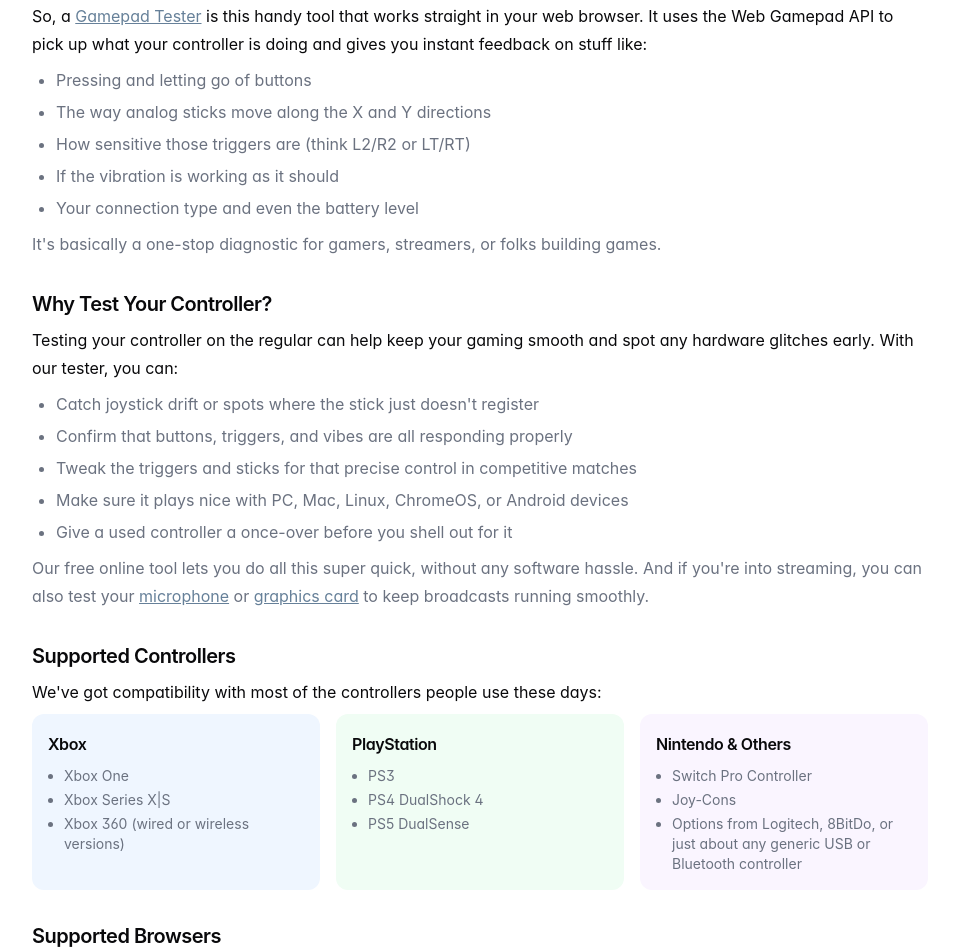
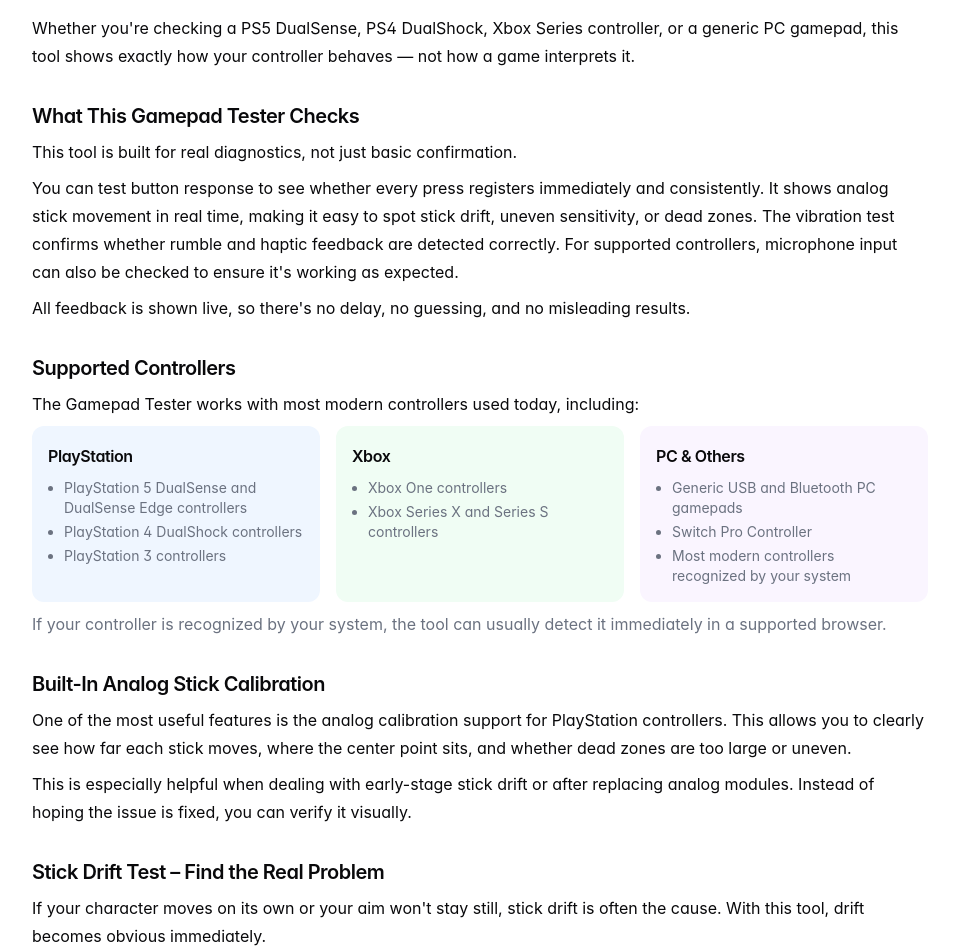
Before and after one commit to gen-tools/GamepadTest, a React (Vite) app: page /gamepad-tester in a window 1280 px wide. Shown: the part 1749-2698 px from the top of the page, without its empty margins (160-1115 px from the left). Built offline with nearby package versions, Linux system fonts and the light colour scheme.

Commit message:
Update GamepadTester.tsx

```diff
--- a/client/pages/GamepadTester.tsx
+++ b/client/pages/GamepadTester.tsx
@@ -446,7 +446,7 @@
       {/* SEO Meta Tags - Fixed Structure */}
       <Helmet>
         <html lang="en" />
-        <title>Gamepad Tester Online – Check Controller Performance</title>
+        <title>Online Gamepad Tester – Test PS5, Xbox & PC Controllers</title>
         <meta
           name="description"
           content="Our Gamepad Tester lets you test your Xbox, PlayStation, Nintendo, or USB/Bluetooth controller online. Check stick drift, dead zones, buttons, and vibration."
@@ -1014,159 +1014,186 @@
 
         <RecommendedProductsSection products={recommendedProducts} />
 
-       {/* Guide: Gamepad Tester – Diagnose Your Controller Online */}
+      {/* Free Online Gamepad Tester – Instantly Test PS5, PS4, Xbox & PC Controllers */}
 <section className="mt-12 space-y-8 text-base leading-7 text-foreground">
   <header className="space-y-3">
-    <h2 className="text-2xl font-bold">Gamepad Tester – Diagnose Your Controller Online</h2>
+    <h2 className="text-2xl font-bold">Free Online Gamepad Tester – Instantly Test PS5, PS4, Xbox & PC Controllers</h2>
     <p>
-      Hey, want to make sure your game controller is in top shape? Try out our free online <Link to="/gamepad-tester" className="text-primary underline">Gamepad Tester</Link>. It lets you check all the buttons, joysticks, triggers, and vibration motors right from your browser—no need to download or install anything extra.
+      When a controller starts acting up, guessing is a waste of time. Buttons may look fine but fail under pressure. Analog sticks might feel normal yet drift slightly off-center. Triggers can lose range without you realizing it. The fastest way to know what's really happening is to test the controller directly.
+    </p>
+    <p>
+      Our free online <Link to="/gamepad-tester" className="text-primary underline">Gamepad Tester</Link> lets you test PlayStation, Xbox, and PC controllers right in your browser. No downloads. No drivers. No setup. Just connect your controller and see live input data instantly.
+    </p>
+    <p>
+      Whether you're checking a PS5 DualSense, PS4 DualShock, Xbox Series controller, or a generic PC gamepad, this tool shows exactly how your controller behaves — not how a game interprets it.
     </p>
   </header>
 
   <section className="space-y-2">
-    <h2 className="text-xl font-semibold">What Is a Gamepad Tester?</h2>
+    <h2 className="text-xl font-semibold">What This Gamepad Tester Checks</h2>
     <p>
-      So, a <Link to="/gamepad-tester" className="text-primary underline">Gamepad Tester</Link> is this handy tool that works straight in your web browser. It uses the Web Gamepad API to pick up what your controller is doing and gives you instant feedback on stuff like:
+      This tool is built for real diagnostics, not just basic confirmation.
     </p>
-    <ul className="list-disc pl-6 space-y-1 text-muted-foreground">
-      <li>Pressing and letting go of buttons</li>
-      <li>The way analog sticks move along the X and Y directions</li>
-      <li>How sensitive those triggers are (think L2/R2 or LT/RT)</li>
-      <li>If the vibration is working as it should</li>
-      <li>Your connection type and even the battery level</li>
-    </ul>
-    <p className="text-muted-foreground">
-      It's basically a one-stop diagnostic for gamers, streamers, or folks building games.
+    <p>
+      You can test button response to see whether every press registers immediately and consistently. It shows analog stick movement in real time, making it easy to spot stick drift, uneven sensitivity, or dead zones. The vibration test confirms whether rumble and haptic feedback are detected correctly. For supported controllers, microphone input can also be checked to ensure it's working as expected.
+    </p>
+    <p>
+      All feedback is shown live, so there's no delay, no guessing, and no misleading results.
     </p>
   </section>
 
   <section className="space-y-2">
-    <h2 className="text-xl font-semibold">Why Test Your Controller?</h2>
+    <h2 className="text-xl font-semibold">Supported Controllers</h2>
     <p>
-      Testing your controller on the regular can help keep your gaming smooth and spot any hardware glitches early. With our tester, you can:
+      The Gamepad Tester works with most modern controllers used today, including:
     </p>
-    <ul className="list-disc pl-6 space-y-1 text-muted-foreground">
-      <li>Catch joystick drift or spots where the stick just doesn't register</li>
-      <li>Confirm that buttons, triggers, and vibes are all responding properly</li>
-      <li>Tweak the triggers and sticks for that precise control in competitive matches</li>
-      <li>Make sure it plays nice with PC, Mac, Linux, ChromeOS, or Android devices</li>
-      <li>Give a used controller a once-over before you shell out for it</li>
-    </ul>
+
+    <div className="grid grid-cols-1 md:grid-cols-3 gap-4">
+      <div className="bg-blue-50 p-4 rounded-lg">
+        <h3 className="font-semibold text-foreground mb-2">PlayStation</h3>
+        <ul className="list-disc pl-4 text-sm text-muted-foreground space-y-1">
+          <li>PlayStation 5 DualSense and DualSense Edge controllers</li>
+          <li>PlayStation 4 DualShock controllers</li>
+          <li>PlayStation 3 controllers</li>
+        </ul>
+      </div>
+
+      <div className="bg-green-50 p-4 rounded-lg">
+        <h3 className="font-semibold text-foreground mb-2">Xbox</h3>
+        <ul className="list-disc pl-4 text-sm text-muted-foreground space-y-1">
+          <li>Xbox One controllers</li>
+          <li>Xbox Series X and Series S controllers</li>
+        </ul>
+      </div>
+
+      <div className="bg-purple-50 p-4 rounded-lg">
+        <h3 className="font-semibold text-foreground mb-2">PC & Others</h3>
+        <ul className="list-disc pl-4 text-sm text-muted-foreground space-y-1">
+          <li>Generic USB and Bluetooth PC gamepads</li>
+          <li>Switch Pro Controller</li>
+          <li>Most modern controllers recognized by your system</li>
+        </ul>
+      </div>
+    </div>
     <p className="text-muted-foreground">
-      Our free online tool lets you do all this super quick, without any software hassle. And if you're into streaming, you can also test your <Link to="/mic-tester" className="text-primary underline">microphone</Link> or <Link to="/gpu-tester" className="text-primary underline">graphics card</Link> to keep broadcasts running smoothly.
+      If your controller is recognized by your system, the tool can usually detect it immediately in a supported browser.
     </p>
   </section>
 
   <section className="space-y-2">
-    <h3 className="text-xl font-semibold">Supported Controllers</h3>
-    <p>We've got compatibility with most of the controllers people use these days:</p>
-
-    <div className="grid grid-cols-1 md:grid-cols-3 gap-4">
-      <div className="bg-blue-50 p-4 rounded-lg">
-        <h4 className="font-semibold text-foreground mb-2">Xbox</h4>
-        <ul className="list-disc pl-4 text-sm text-muted-foreground space-y-1">
-          <li>Xbox One</li>
-          <li>Xbox Series X|S</li>
-          <li>Xbox 360 (wired or wireless versions)</li>
-        </ul>
-      </div>
-
-      <div className="bg-green-50 p-4 rounded-lg">
-        <h4 className="font-semibold text-foreground mb-2">PlayStation</h4>
-        <ul className="list-disc pl-4 text-sm text-muted-foreground space-y-1">
-          <li>PS3</li>
-          <li>PS4 DualShock 4</li>
-          <li>PS5 DualSense</li>
-        </ul>
-      </div>
-
-      <div className="bg-purple-50 p-4 rounded-lg">
-        <h4 className="font-semibold text-foreground mb-2">Nintendo & Others</h4>
-        <ul className="list-disc pl-4 text-sm text-muted-foreground space-y-1">
-          <li>Switch Pro Controller</li>
-          <li>Joy-Cons</li>
-          <li>Options from Logitech, 8BitDo, or just about any generic USB or Bluetooth controller</li>
-        </ul>
-      </div>
-    </div>
+    <h2 className="text-xl font-semibold">Built-In Analog Stick Calibration</h2>
+    <p>
+      One of the most useful features is the analog calibration support for PlayStation controllers. This allows you to clearly see how far each stick moves, where the center point sits, and whether dead zones are too large or uneven.
+    </p>
+    <p>
+      This is especially helpful when dealing with early-stage stick drift or after replacing analog modules. Instead of hoping the issue is fixed, you can verify it visually.
+    </p>
   </section>
 
   <section className="space-y-2">
-    <h3 className="text-xl font-semibold">Supported Browsers</h3>
+    <h2 className="text-xl font-semibold">Stick Drift Test – Find the Real Problem</h2>
+    <p>
+      If your character moves on its own or your aim won't stay still, stick drift is often the cause. With this tool, drift becomes obvious immediately.
+    </p>
+    <p>
+      When the stick is untouched, it should rest perfectly centered. Any movement on screen without input means there's a problem.
+    </p>
     <p className="text-muted-foreground">
-      It runs smoothly on Chrome, Firefox, Edge, and Opera. Desktops give the best results, but it should work elsewhere too.
+      Common ways users address stick drift include:
+    </p>
+    <ul className="list-disc pl-6 space-y-1 text-muted-foreground">
+      <li>Recalibrating the controller</li>
+      <li>Cleaning the joystick with isopropyl alcohol</li>
+      <li>Updating firmware or drivers</li>
+      <li>Replacing worn analog modules</li>
+      <li>Rechecking the results using this tester to confirm the fix actually worked</li>
+    </ul>
+  </section>
+
+  <section className="space-y-2">
+    <h2 className="text-xl font-semibold">Controller Button Test – Diagnose Button Issues Properly</h2>
+    <p>
+      Unresponsive or inconsistent buttons don't always mean the controller is dead. A button test shows whether inputs are missing, delayed, or stuck.
+    </p>
+    <p className="text-muted-foreground">
+      If a problem appears, users often fix it by:
+    </p>
+    <ul className="list-disc pl-6 space-y-1 text-muted-foreground">
+      <li>Cleaning the button contacts</li>
+      <li>Replacing worn rubber pads</li>
+      <li>Repairing solder joints</li>
+      <li>Updating drivers or firmware</li>
+      <li>Retesting to confirm stability</li>
+    </ul>
+    <p>
+      Seeing the input live makes it much easier to know whether the issue is mechanical, electrical, or software-related.
+    </p>
+  </section>
+
+  <section className="space-y-2">
+    <h2 className="text-xl font-semibold">Why Gamers and Repair Technicians Use This Tool</h2>
+    <p>
+      This isn't a gimmick or a demo. It's a practical diagnostic tool used by people who need accurate results.
+    </p>
+    <ul className="list-disc pl-6 space-y-1 text-muted-foreground">
+      <li><strong>Fast:</strong> Runs entirely in your browser</li>
+      <li><strong>Accurate:</strong> Shows raw input without filters</li>
+      <li><strong>Safe:</strong> No data is stored or uploaded</li>
+      <li><strong>Versatile:</strong> Works across major controller brands</li>
+      <li><strong>Convenient:</strong> No installation or accounts required</li>
+    </ul>
+    <p>
+      For repair professionals, it's a quick verification step. For gamers, it prevents frustration. For competitive players, it helps ensure consistent performance before it matters.
     </p>
   </section>
 
   <section className="space-y-2">
     <h2 className="text-xl font-semibold">How to Use the Gamepad Tester</h2>
     <ol className="list-decimal pl-6 space-y-1 text-muted-foreground">
-      <li>Plug in your controller with USB or connect it over Bluetooth</li>
-      <li>Load up the <Link to="/gamepad-tester" className="text-primary underline">Gamepad Tester</Link> in your browser</li>
-      <li>Go ahead and press buttons, move the sticks, or squeeze the triggers</li>
-      <li>See the real-time responses for every action</li>
-      <li>Spot any issues like drift, dead zones, or things that aren't clicking</li>
+      <li>Connect your controller using a USB cable or Bluetooth</li>
+      <li>Open the <Link to="/gamepad-tester" className="text-primary underline">Gamepad Tester</Link> in a modern browser like Chrome, Edge, or Firefox</li>
+      <li>Allow browser access if prompted</li>
+      <li>Press buttons, move analog sticks, and test triggers and vibration</li>
+      <li>Watch the live feedback to identify any issues immediately</li>
     </ol>
-    <p className="text-muted-foreground">
-      Easy as that, and it works for PS4, PS5, Xbox, Xbox 360, or whatever USB/Bluetooth controller you've got.
+    <p>
+      That's it. No setup, no clutter, no confusion.
     </p>
-  </section>
-
-  <section className="space-y-2">
-    <h3 className="text-xl font-semibold">Features Gamers Will Love</h3>
-    <ul className="list-disc pl-6 space-y-1 text-muted-foreground">
-      <li><strong>Instant Input Feedback:</strong> Watch buttons, triggers, and sticks react live as you use them</li>
-      <li><strong>Drift & Deadzone Detection:</strong> Find out if your sticks are drifting off or have unresponsive areas</li>
-      <li><strong>Vibration Testing:</strong> Make sure those rumble motors are firing on all cylinders</li>
-      <li><strong>Battery & Connection Info:</strong> Check out the battery status, connection method, and vendor details</li>
-      <li><strong>No Setup Needed:</strong> Everything happens in the browser, ready to go—just like our <Link to="/gpu-tester" className="text-primary underline">GPU</Link> or <Link to="/mic-tester" className="text-primary underline">mic testers</Link></li>
-    </ul>
-  </section>
-
-  <section className="space-y-2">
-    <h3 className="text-xl font-semibold">Advanced Testing for Developers</h3>
-    <p>For devs or anyone deep into hardware testing:</p>
-    <ul className="list-disc pl-6 space-y-1 text-muted-foreground">
-      <li>Track button positions and statuses</li>
-      <li>Get the raw axis readings from sticks (from -1 to 1)</li>
-      <li>Fire up the vibration motors to test them directly</li>
-    </ul>
-    <p className="text-muted-foreground">
-      Great for debugging or dialing in exact calibrations.
-    </p>
-  </section>
-
-  <section className="space-y-2">
-    <h3 className="text-xl font-semibold">Common Use Cases</h3>
-    <ul className="list-disc pl-6 space-y-1 text-muted-foreground">
-      <li>Testing fresh or second-hand controllers for drift, dead zones, or slow inputs</li>
-      <li>Sorting out issues with triggers, buttons, or the vibration system</li>
-      <li>Ensuring it works across various platforms and gadgets</li>
-      <li>Setting up controllers for high-stakes gaming or streaming rigs</li>
-      <li>Mixing it with <Link to="/midi-tester" className="text-primary underline">MIDI</Link> or other hardware tests in more advanced setups</li>
-    </ul>
   </section>
 
   <section className="space-y-2">
     <h2 className="text-xl font-semibold">Frequently Asked Questions</h2>
     <ul className="list-disc pl-6 space-y-1 text-muted-foreground">
-      <li><strong>Q: Why can't I get my controller to show up?</strong><br />Take a look at your USB or Bluetooth setup. Wireless ones sometimes need re-pairing or driver updates.</li>
-      <li><strong>Q: Does it handle vibration and trigger sensitivity checks?</strong><br />Yep, it does for most current controllers, including the PS5 DualSense and Xbox Series X|S.</li>
-      <li><strong>Q: What kinds of controllers are compatible?</strong><br />Pretty much all the modern ones: Xbox lineup, PlayStation series, Nintendo stuff, and lots of third-party USB/Bluetooth models.</li>
+      <li>
+        <strong>Q: Does this work on all browsers?</strong><br />
+        It works best on modern browsers that support controller input, such as Chrome, Edge, and Firefox.
+      </li>
+      <li>
+        <strong>Q: Can it really detect stick drift?</strong><br />
+        Yes. Drift is visible the moment the stick fails to stay centered.
+      </li>
+      <li>
+        <strong>Q: Is it safe to use?</strong><br />
+        Completely. All testing happens locally in your browser. No data is saved or shared.
+      </li>
+      <li>
+        <strong>Q: Do wireless controllers work?</strong><br />
+        Yes, as long as your device and browser recognize the controller via Bluetooth.
+      </li>
+      <li>
+        <strong>Q: Why isn't my controller detected?</strong><br />
+        This usually happens if the controller isn't properly connected, the browser doesn't support gamepad input, or another app is already using the controller.
+      </li>
     </ul>
   </section>
 
   <section className="space-y-2">
-    <h3 className="text-xl font-semibold">Start Testing Your Controller</h3>
-    <p>Just connect your controller and jump in to verify:</p>
-    <ul className="list-disc pl-6 space-y-1 text-muted-foreground">
-      <li>Any signs of stick drift or dead zones</li>
-      <li>The quickness of triggers and buttons</li>
-      <li>How well the vibration responds</li>
-      <li>Your controller's general performance</li>
-    </ul>
+    <h2 className="text-xl font-semibold">Final Word</h2>
     <p>
-      Whether you're using a PS4, PS5, Xbox, Xbox 360, or a basic USB/Bluetooth one, our <Link to="/gamepad-tester" className="text-primary underline">online tester</Link> gets you accurate info in no time. Don't let a faulty controller spoil your gaming—test it out now and play with peace of mind.
+      A good controller test doesn't just tell you that a controller exists — it tells you how it behaves. This Gamepad Tester gives you clear, honest input data so you can make informed decisions, whether you're gaming, repairing, or troubleshooting.
+    </p>
+    <p>
+      Whether you're testing a <Link to="/gamepad-tester" className="text-primary underline">gamepad</Link>, checking your <Link to="/mic-tester" className="text-primary underline">microphone</Link>, or verifying your <Link to="/gpu-tester" className="text-primary underline">graphics card</Link>, having the right diagnostic tools makes all the difference.
     </p>
   </section>
 </section>
```
